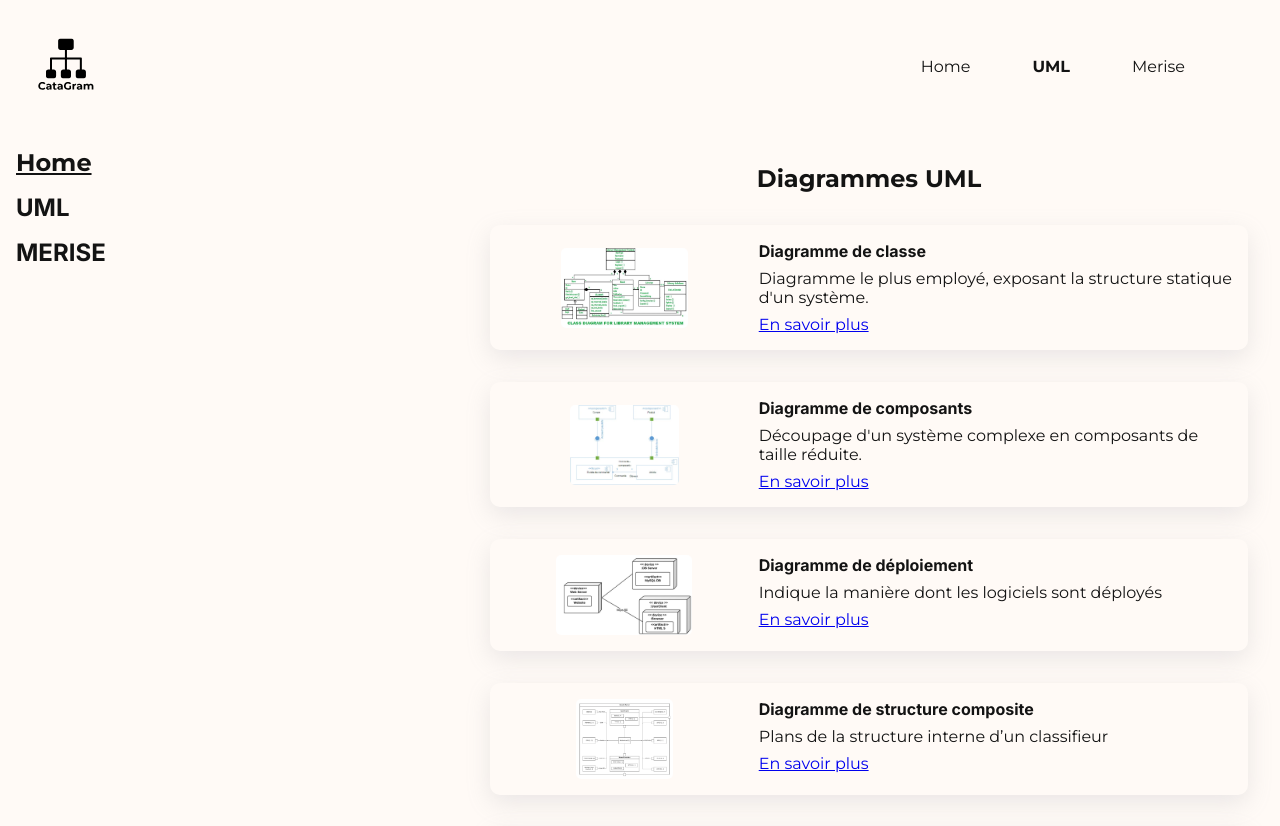
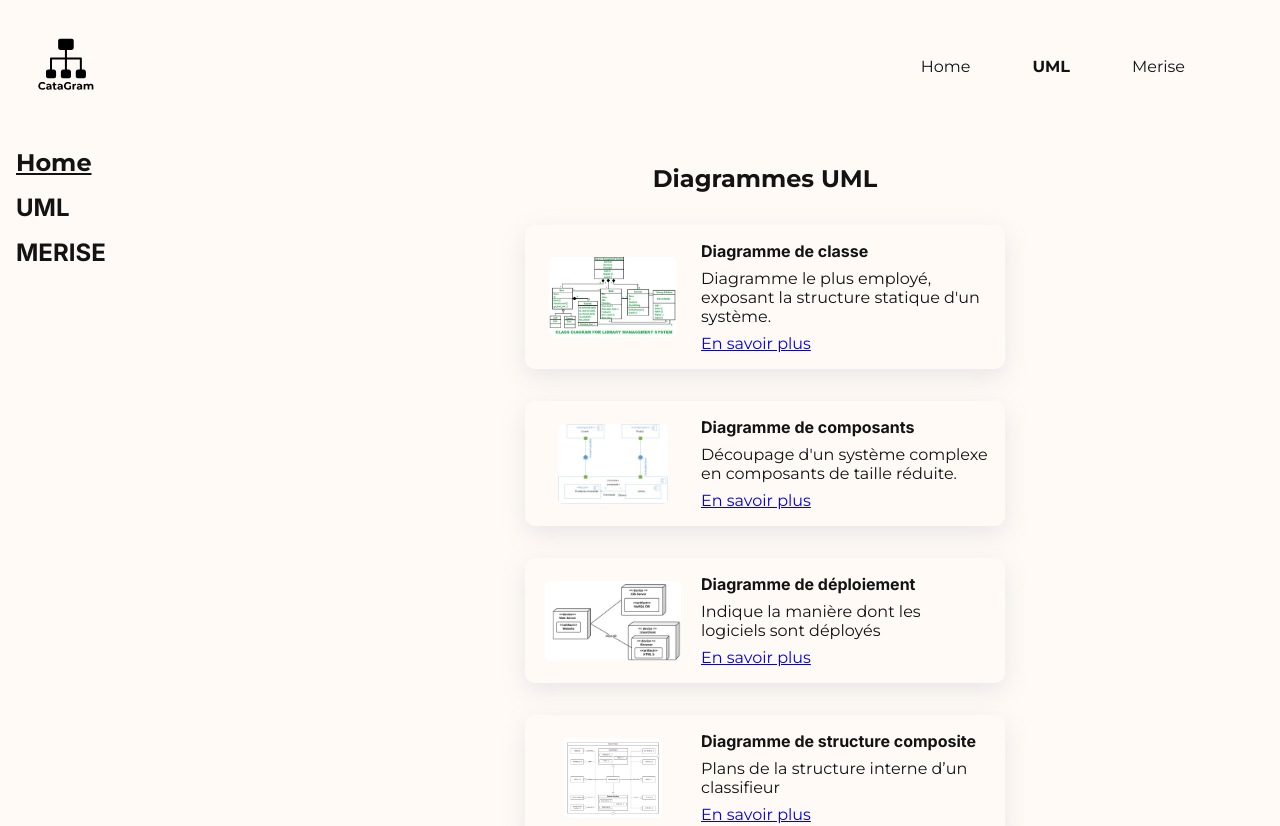
Before and after one commit to 2023-cda-alt-devops-p4/catagram_Pierre_Fraisse, an Angular app in the folder catagram_frontend/: page /uml in a window 1280 px wide. Shown: the top 826 px of the page. Built offline with nearby package versions, Linux system fonts and the light colour scheme.

Commit message:
feat(diagram pages): responsive cards
mini card layout on mobile & tablet

```diff
--- a/catagram_frontend/src/app/app.component.css
+++ b/catagram_frontend/src/app/app.component.css
@@ -1,6 +1,10 @@
 html {
   font-family: var(--font-primary);
   color: var(--color-text);
+}
+
+.container, .body {
+  width: 100%;
 }
 
 .navigation-wrapper {
--- a/catagram_frontend/src/app/components/card-mini/card-mini.component.css
+++ b/catagram_frontend/src/app/components/card-mini/card-mini.component.css
@@ -1,11 +1,12 @@
 .card {
-  width : 100%;
+  width: 100%;
   padding: 1rem;
   border-radius: var(--radius-medium);
   box-shadow: var(--shadow-small);
   display: flex;
   gap: 1rem;
 }
+
 .img-container {
   flex: 1;
   display: flex;
@@ -27,3 +28,10 @@ img {
 h4 {
   font-family: var(--font-secondary);
 }
+
+@media(min-width: 481px) {
+  .card {
+    width: 480px;
+    height: 100%;
+  }
+}
--- a/catagram_frontend/src/app/pages/merise/merise.component.css
+++ b/catagram_frontend/src/app/pages/merise/merise.component.css
@@ -1,4 +1,5 @@
 .container {
+  width: 100%;
   padding: 2rem;
   display: flex;
   flex-direction: column;
@@ -8,4 +9,18 @@
 
 .cards-container {
   width: 100%;
+  display: flex;
+  justify-content: center;
+  flex-wrap: wrap;
+  gap: 1rem;
 }
+
+.card-container {
+  width: 480px;
+}
+
+@media(min-width: 769px) {
+  .cards-container {
+    gap: 2rem;
+  }
+}
--- a/catagram_frontend/src/app/pages/merise/merise.component.html
+++ b/catagram_frontend/src/app/pages/merise/merise.component.html
@@ -1,7 +1,9 @@
 <div class="container">
   <h2>Modèles MERISE</h2>
-  <div class="cards-container" *ngFor="let diagram of meriseDiagrams">
-    <app-card-mini [diagram]="diagram" (openModalRequest)="openModal($event)"></app-card-mini>
-    <app-card *ngIf="showModal" [diagram]="activeDiagram" [showModal]="showModal" (close)="closeModal()"></app-card>
+  <div class="cards-container">
+    <div class="card-container" *ngFor="let diagram of meriseDiagrams">
+      <app-card-mini [diagram]="diagram" (openModalRequest)="openModal($event)"></app-card-mini>
+      <app-card *ngIf="showModal" [diagram]="activeDiagram" [showModal]="showModal" (close)="closeModal()"></app-card>
+    </div>
   </div>
 </div>
--- a/catagram_frontend/src/app/pages/uml/uml.component.css
+++ b/catagram_frontend/src/app/pages/uml/uml.component.css
@@ -1,4 +1,5 @@
 .container {
+  width: 100%;
   padding: 2rem;
   display: flex;
   flex-direction: column;
@@ -8,4 +9,18 @@
 
 .cards-container {
   width: 100%;
+  display: flex;
+  justify-content: center;
+  flex-wrap: wrap;
+  gap: 1rem;
 }
+
+.card-container {
+  width: 480px;
+}
+
+@media(min-width: 769px) {
+  .cards-container {
+    gap: 2rem;
+  }
+}
--- a/catagram_frontend/src/app/pages/uml/uml.component.html
+++ b/catagram_frontend/src/app/pages/uml/uml.component.html
@@ -1,7 +1,9 @@
 <div class="container">
   <h2>Diagrammes UML</h2>
-  <div class="cards-container" *ngFor="let diagram of umlDiagrams">
-    <app-card-mini [diagram]="diagram" (openModalRequest)="openModal($event)"></app-card-mini>
-    <app-card *ngIf="showModal" [diagram]="activeDiagram" [showModal]="showModal" (close)="closeModal()"></app-card>
+  <div class="cards-container">
+    <div class="card-container" *ngFor="let diagram of umlDiagrams">
+      <app-card-mini [diagram]="diagram" (openModalRequest)="openModal($event)"></app-card-mini>
+      <app-card *ngIf="showModal" [diagram]="activeDiagram" [showModal]="showModal" (close)="closeModal()"></app-card>
+    </div>
   </div>
 </div>
```
